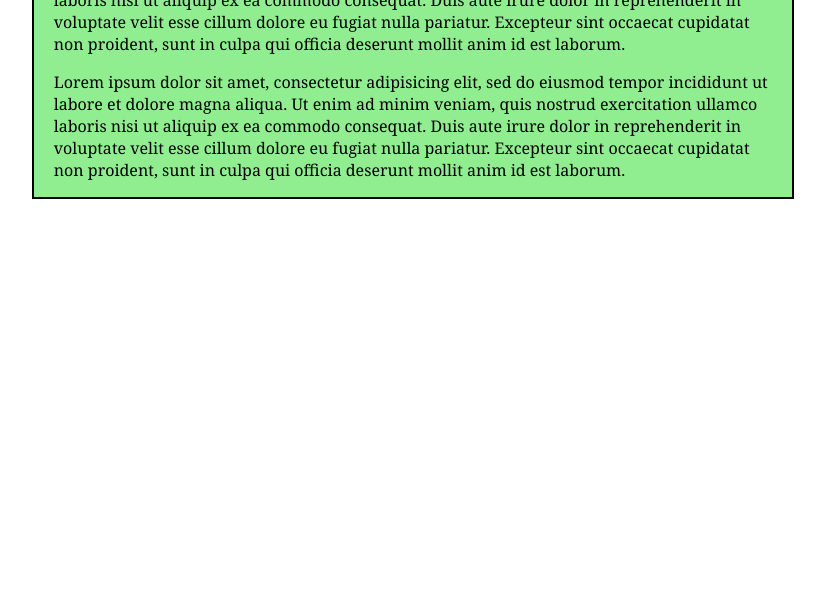
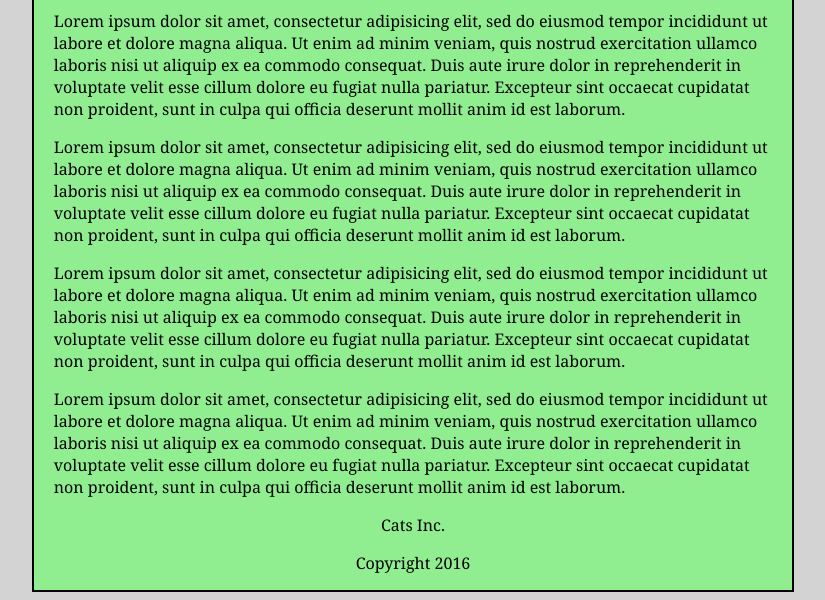
Before and after one commit to mavnyin88/ttp_git_assignment, a plain HTML site: page index.html in a window 1280 px wide. Shown: the part 988-1588 px from the top of the page, without its empty margins (227-1052 px from the left). Before the commit the page ends 1195 px from the top, so only its background shows below. Drawn offline with Linux system fonts and the light colour scheme.

Commit message:
overall layout finished needs some more style

```diff
--- a/index.html
+++ b/index.html
@@ -7,7 +7,7 @@
 				My Sample Page
 			</title>
 		</head>
-		<body>
+		<body class="bgColor">
 			<header>
 				<h1>
 					<span style="font-family:Verdana"> Git Sample Page <span>
@@ -27,6 +27,9 @@
 				</ul>
 			</div>
 			<div class="center">
+				<h3>
+					<span style="font-family:Verdana">Some Cats Are Just So Adorable<span>
+				</h3>
 				<img class="imgSize" src="https://i.ytimg.com/vi/tntOCGkgt98/maxresdefault.jpg">
 				<p>
 					Lorem ipsum dolor sit amet, consectetur adipisicing elit, sed do eiusmod
@@ -77,8 +80,30 @@
 					cillum dolore eu fugiat nulla pariatur. Excepteur sint occaecat cupidatat non
 					proident, sunt in culpa qui officia deserunt mollit anim id est laborum.
 				</p>
+				<p>
+					Lorem ipsum dolor sit amet, consectetur adipisicing elit, sed do eiusmod
+					tempor incididunt ut labore et dolore magna aliqua. Ut enim ad minim veniam,
+					quis nostrud exercitation ullamco laboris nisi ut aliquip ex ea commodo
+					consequat. Duis aute irure dolor in reprehenderit in voluptate velit esse
+					cillum dolore eu fugiat nulla pariatur. Excepteur sint occaecat cupidatat non
+					proident, sunt in culpa qui officia deserunt mollit anim id est laborum.
+				</p>
+				<p>
+					Lorem ipsum dolor sit amet, consectetur adipisicing elit, sed do eiusmod
+					tempor incididunt ut labore et dolore magna aliqua. Ut enim ad minim veniam,
+					quis nostrud exercitation ullamco laboris nisi ut aliquip ex ea commodo
+					consequat. Duis aute irure dolor in reprehenderit in voluptate velit esse
+					cillum dolore eu fugiat nulla pariatur. Excepteur sint occaecat cupidatat non
+					proident, sunt in culpa qui officia deserunt mollit anim id est laborum.
+				</p>
 			<div>
 		</body>
 		<footer>
+			<p>
+				Cats Inc.
+			</p>
+			<p>
+				Copyright 2016
+			</p>
 		</footer>
 	</html>
--- a/style.css
+++ b/style.css
@@ -1,7 +1,8 @@
 
-h1{
+h1,h3{
 	text-align: center;
 }
+
 
 p{
 	font-family: Georgia, serif;
@@ -31,6 +32,14 @@ li{
 	display: inline-block;
 }
 
+footer{
+	text-align: center;
+}
+
+.bgColor{
+	background-color: lightgrey;
+}
+
 .center{
 	width: 60%;
 	margin: 0 auto;
```
